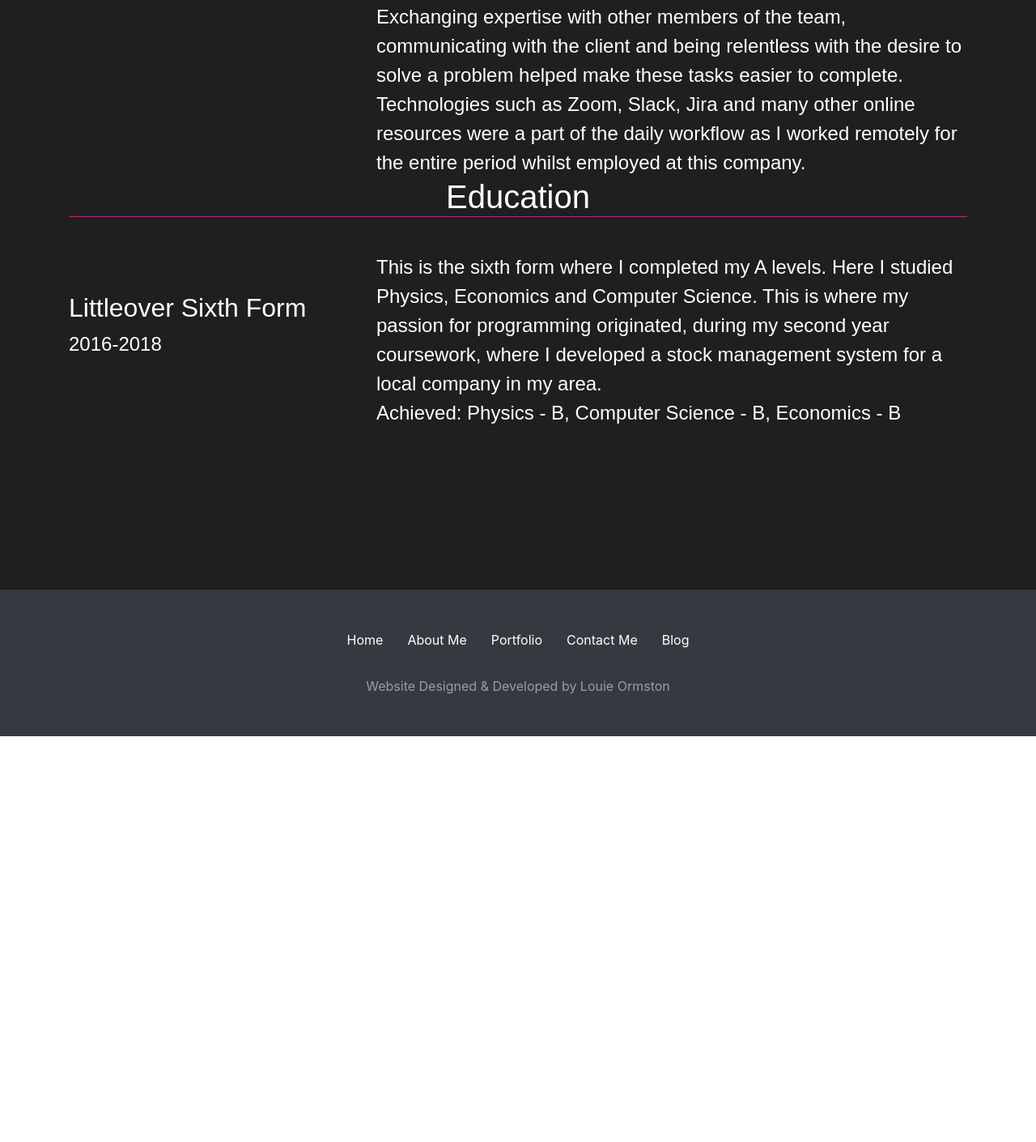
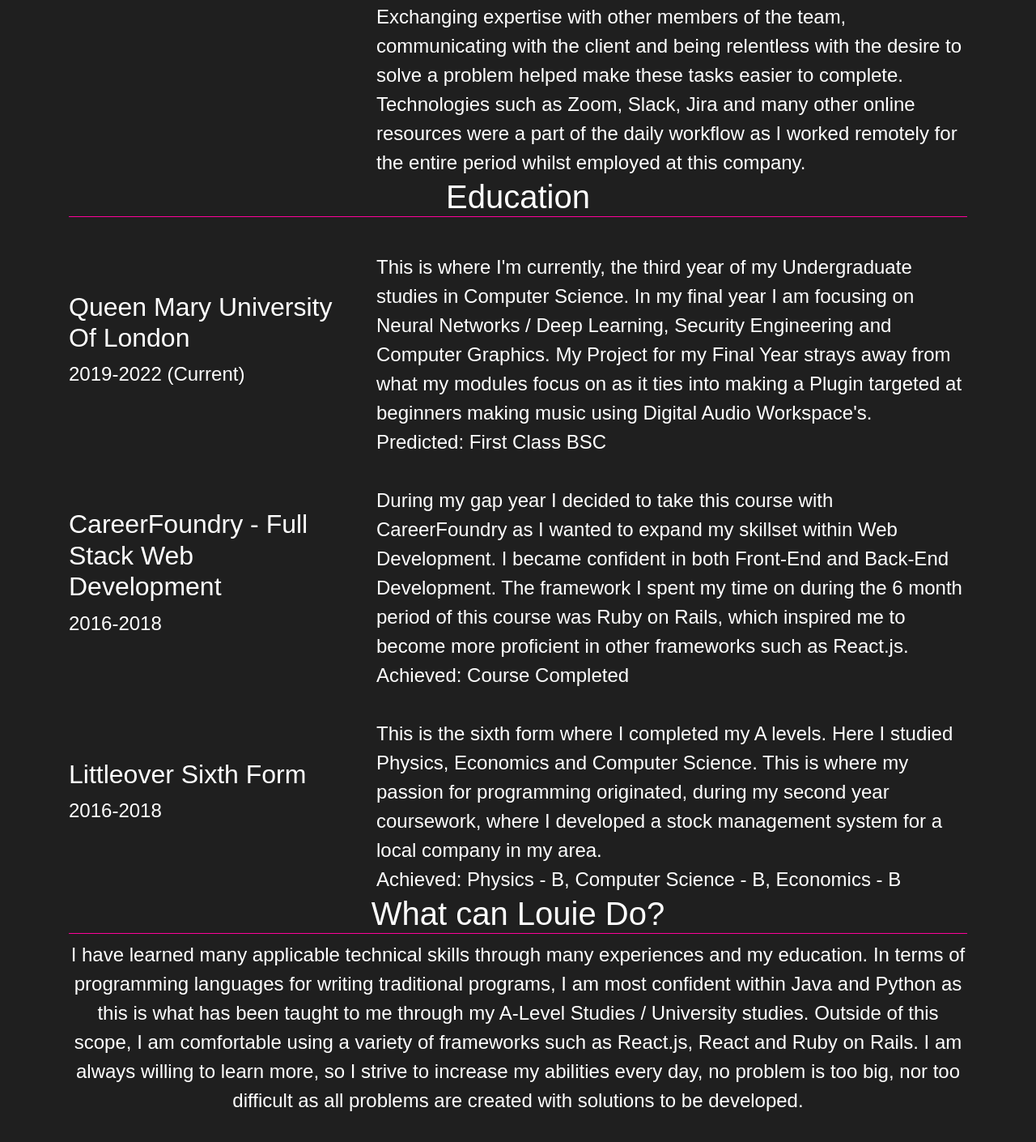
Before and after one commit to leormston/personal-site, a React (Create React App) app: page /About in a window 1280 px wide. Shown: the part 1066-2476 px from the top of the page at 81% size. Before the commit the page ends 1975 px from the top, so only its background shows below. Built offline with nearby package versions, Linux system fonts and the light colour scheme; a web font is replaced by a local one.

Commit message:
about me page now complete

```diff
--- a/src/pages/About.js
+++ b/src/pages/About.js
@@ -46,6 +46,38 @@ const About = () => (
             <h1 className="border-pink center">Education</h1>
             <Row>
                 <Col md={4}className="mauto">
+                    <h2>Queen Mary University Of London</h2>
+                    <p>2019-2022 (Current)</p>
+                </Col>
+                <Col md={8}>
+                    <br />
+                        <p>This is where I'm currently, the third year of my Undergraduate studies in Computer Science. In my final year I am focusing on Neural Networks / Deep Learning,
+                             Security Engineering and Computer Graphics. My Project for my Final Year strays away from what my modules focus on as it ties into making a Plugin targeted at beginners
+                             making music using Digital Audio Workspace's.
+                        </p>
+                        <p>Predicted: First Class BSC</p>
+
+
+                </Col>
+            </Row>
+            <Row>
+                <Col md={4}className="mauto">
+                    <h2>CareerFoundry - Full Stack Web Development</h2>
+                    <p>2016-2018</p>
+                </Col>
+                <Col md={8}>
+                    <br />
+                        <p>During my gap year I decided to take this course with CareerFoundry as I wanted to expand my skillset within Web Development. I became confident in both Front-End and Back-End
+                            Development. The framework I spent my time on during the 6 month period of this course was Ruby on Rails, which inspired me to become more proficient in other frameworks
+                            such as React.js.
+                        </p>
+                        <p>Achieved: Course Completed</p>
+
+
+                </Col>
+            </Row>
+            <Row>
+                <Col md={4}className="mauto">
                     <h2>Littleover Sixth Form</h2>
                     <p>2016-2018</p>
                 </Col>
@@ -61,6 +93,20 @@ const About = () => (
             </Row>
 
         </div>
+        <div id="skills">
+            <h1 className="border-pink center">What can Louie Do?</h1>
+            <Row>
+                <Col  className="mauto center">
+                    <p>I have learned many applicable technical skills through many experiences and my education. In terms of programming languages for writing traditional programs,
+                        I am most confident within Java and Python as this is what has been taught to me through my A-Level Studies / University studies. Outside of this scope, I am comfortable using a variety
+                         of frameworks such as React.js, React and Ruby on Rails.
+                        I am always willing to learn more, so I strive to increase my abilities every day, no problem is too big, nor too difficult as all problems are created with solutions to be developed.
+                    </p>
+                </Col>
+
+            </Row>
+
+        </div>
         </Container>
     </div>
 
```
